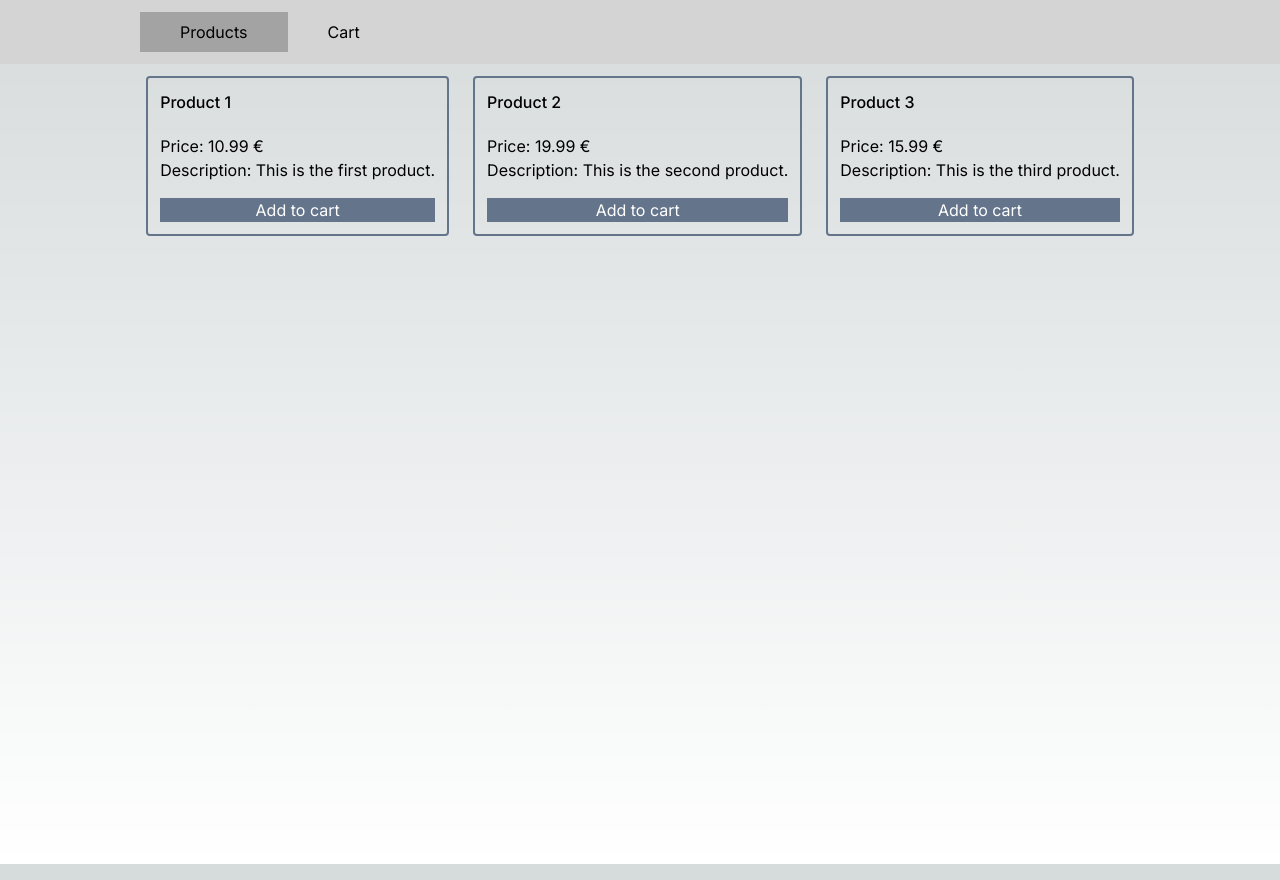
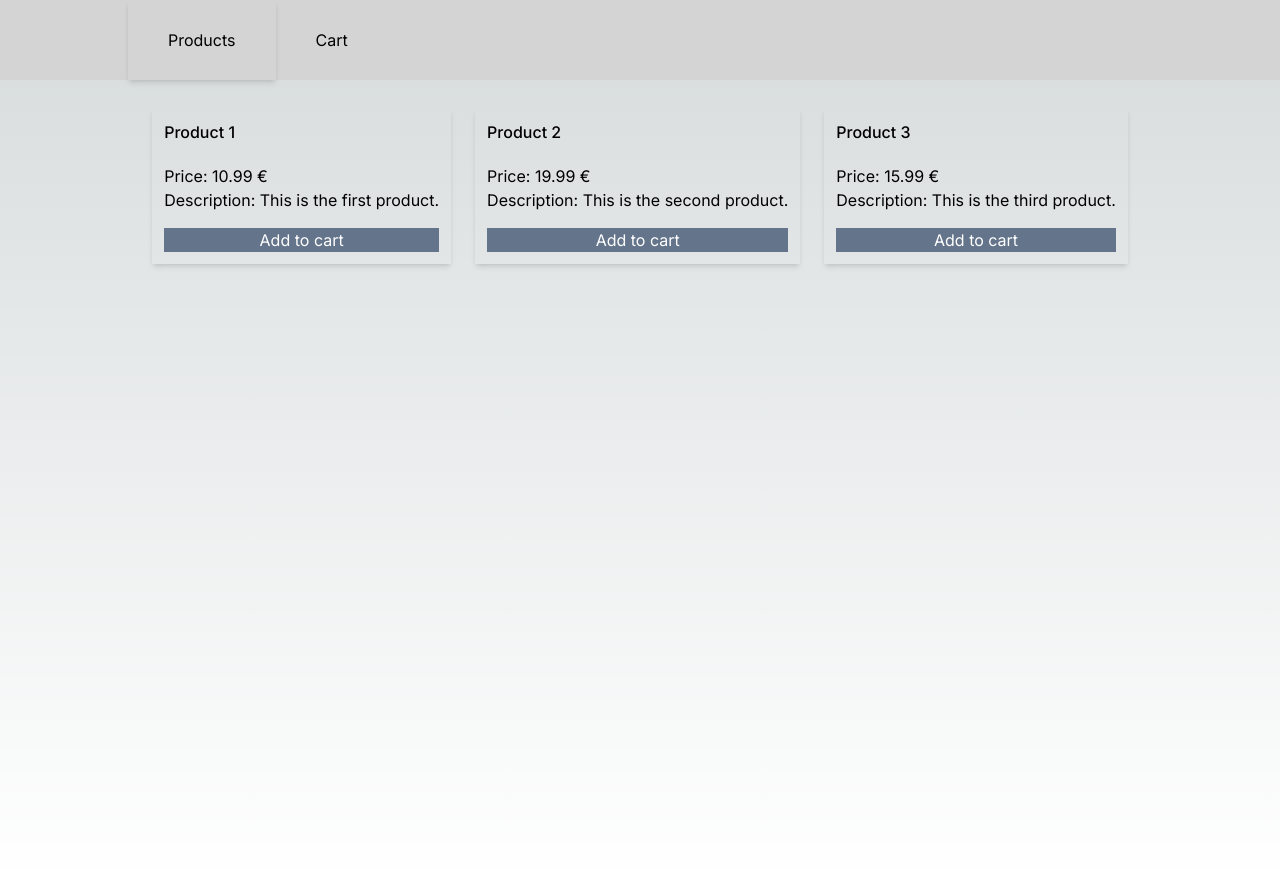
Before and after one commit to rkabaila/nextjs-demo, a Next.js app: page /products in a window 1280 px wide. Built offline with nearby package versions, Linux system fonts and the light colour scheme.

Commit message:
small fix

```diff
--- a/src/app/cart/page.tsx
+++ b/src/app/cart/page.tsx
@@ -9,7 +9,10 @@ const Page = () => {
     <ul className="flex w-full p-10  h-screen flex flex-col items-center">
       {cart?.items &&
         Object.values(cart.items).map(({ id, name, price, description }) => (
-          <div key={id} className="flex flex-row w-full my-2 max-w-screen-lg">
+          <div
+            key={id}
+            className="flex flex-row w-full py-3 my-2 max-w-screen-lg shadow-md"
+          >
             <span className="mr-4">{name}</span>
             <span className="mr-4">{description}</span>
             <span className="mr-4 flex flex-grow justify-end">{price} €</span>
--- a/src/app/products/page.tsx
+++ b/src/app/products/page.tsx
@@ -11,7 +11,7 @@ const Page = async () => {
 
   return (
     <div className="h-screen flex flex-col items-center">
-      <ul className="flex flex-row">
+      <ul className="flex flex-row py-4">
         {products.map(({ id, name, price, description }) => (
           <ProductCard
             key={id}
--- a/src/components/menu.tsx
+++ b/src/components/menu.tsx
@@ -6,21 +6,17 @@ export const Menu = () => {
 
   return (
     <div className="bg-neutral-300 flex justify-center">
-      <nav className=" p-3 w-full max-w-screen-lg">
+      <nav className="w-full max-w-screen-lg">
         <ul className="flex flex-row">
-          <li
-            className={`px-10 py-2 ${
-              pathname === "/products" ? "bg-neutral-400" : ""
-            }`}
-          >
-            <Link href="/products">Products</Link>
+          <li className={` ${pathname === "/products" ? "shadow-md" : ""}`}>
+            <Link href="/products" className="block px-10 py-7">
+              Products
+            </Link>
           </li>
-          <li
-            className={`px-10 py-2 ${
-              pathname === "/cart" ? "bg-neutral-400" : ""
-            }`}
-          >
-            <Link href="/cart">Cart</Link>
+          <li className={`${pathname === "/cart" ? "shadow-md" : ""}`}>
+            <Link href="/cart" className="block px-10 py-7">
+              Cart
+            </Link>
           </li>
         </ul>
       </nav>
--- a/src/components/product-card.tsx
+++ b/src/components/product-card.tsx
@@ -17,21 +17,19 @@ export const ProductCard = ({ id, name, price, description }: Product) => {
     <div className="flex flex-col">
       <li
         key={id}
-        className="p-3 border-solid border-2 border-slate-500 rounded m-3 cursor-pointer hover:scale-105 flex flex-col"
+        className="p-3 shadow-md m-3 cursor-pointer hover:scale-105 flex flex-col"
+        onClick={() => {
+          cart?.addProduct({ id, name, price, description });
+          setShowConfirmation(true);
+          setTimeout(() => {
+            setShowConfirmation(false);
+          }, 1000);
+        }}
       >
         <h2 className="font-medium pb-5">{name}</h2>
         <p>Price: {price} €</p>
         <p>Description: {description}</p>
-        <button
-          className="bg-slate-500 text-white px-5 mt-4"
-          onClick={() => {
-            cart?.addProduct({ id, name, price, description });
-            setShowConfirmation(true);
-            setTimeout(() => {
-              setShowConfirmation(false);
-            }, 1000);
-          }}
-        >
+        <button className="bg-slate-500 text-white px-5 mt-4">
           Add to cart
         </button>
       </li>
```
